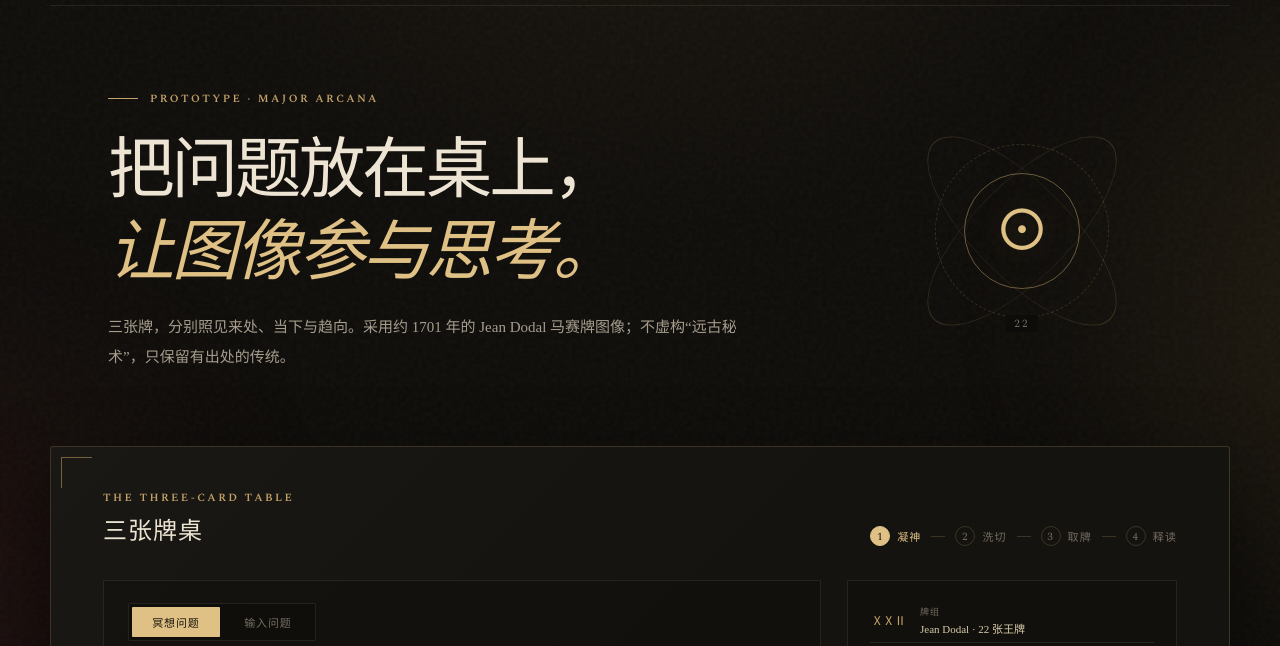
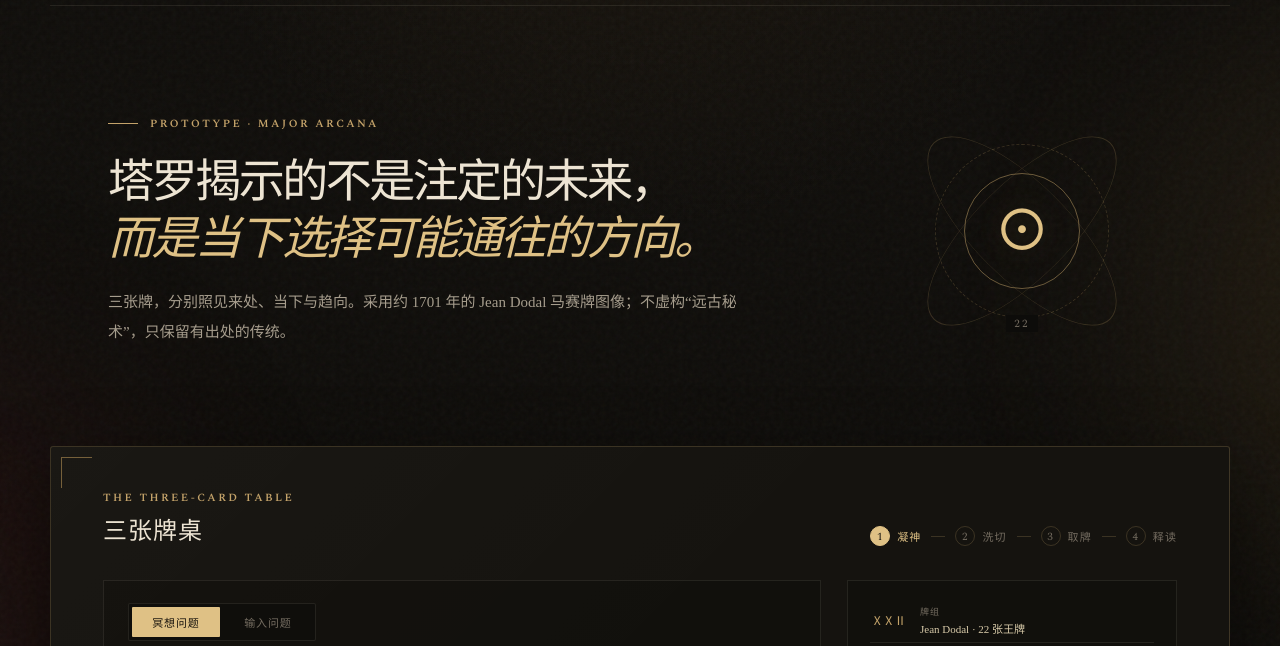
Before and after one commit to Old-Paper/mysterium-tarot, a plain HTML site: page index.html in a window 1280 px wide. Shown: the part 88-734 px from the top of the page. Drawn offline with nearby package versions, Linux system fonts and the light colour scheme.

Commit message:
Update hero message

```diff
--- a/index.html
+++ b/index.html
@@ -39,7 +39,7 @@
       <section class="hero" aria-labelledby="hero-title">
         <div class="hero-copy">
           <p class="eyebrow"><span></span> Prototype · Major Arcana</p>
-          <h1 id="hero-title">把问题放在桌上，<br /><em>让图像参与思考。</em></h1>
+          <h1 class="hero-statement" id="hero-title">塔罗揭示的不是注定的未来，<br /><em>而是当下选择可能通往的方向。</em></h1>
           <p class="hero-lede">
             三张牌，分别照见来处、当下与趋向。采用约 1701 年的
             Jean Dodal 马赛牌图像；不虚构“远古秘术”，只保留有出处的传统。
--- a/styles.css
+++ b/styles.css
@@ -220,6 +220,11 @@ footer {
   font-weight: 500;
   line-height: 1.22;
   letter-spacing: -0.045em;
+}
+
+.hero h1.hero-statement {
+  font-size: clamp(34px, 3.6vw, 48px);
+  letter-spacing: -0.055em;
 }
 
 .hero h1 em {
```
